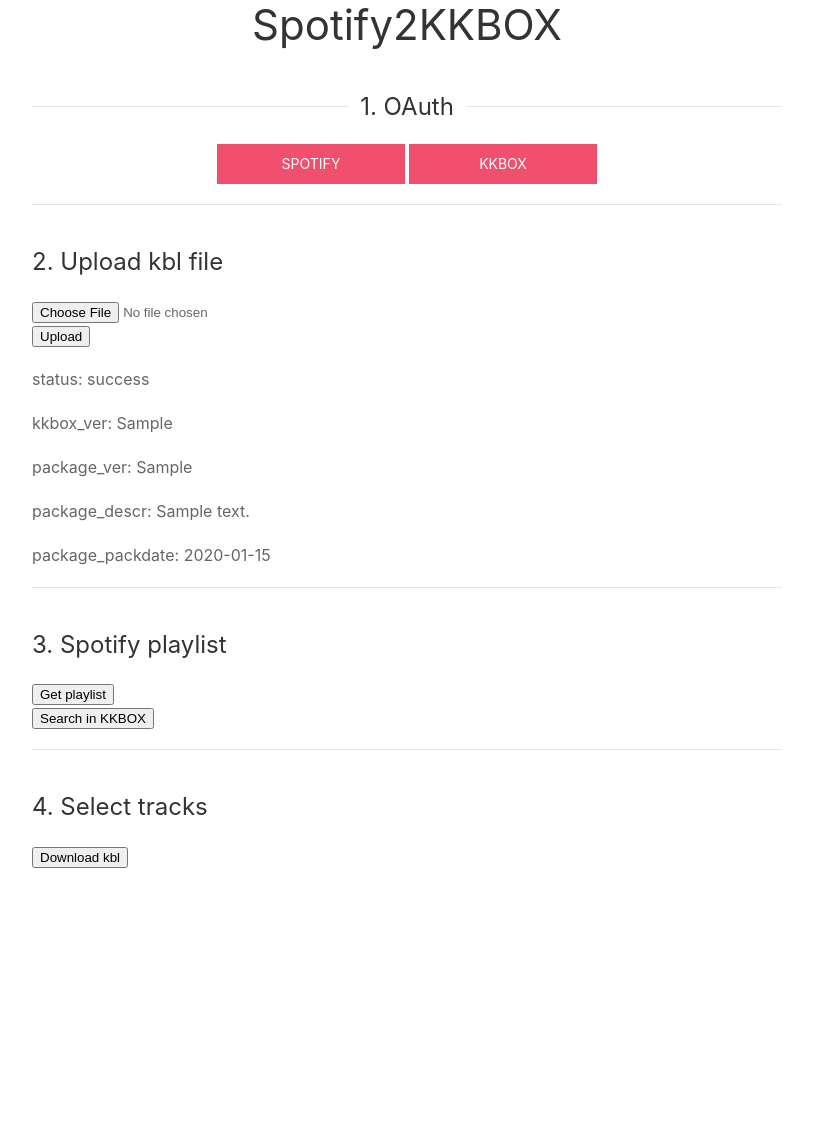
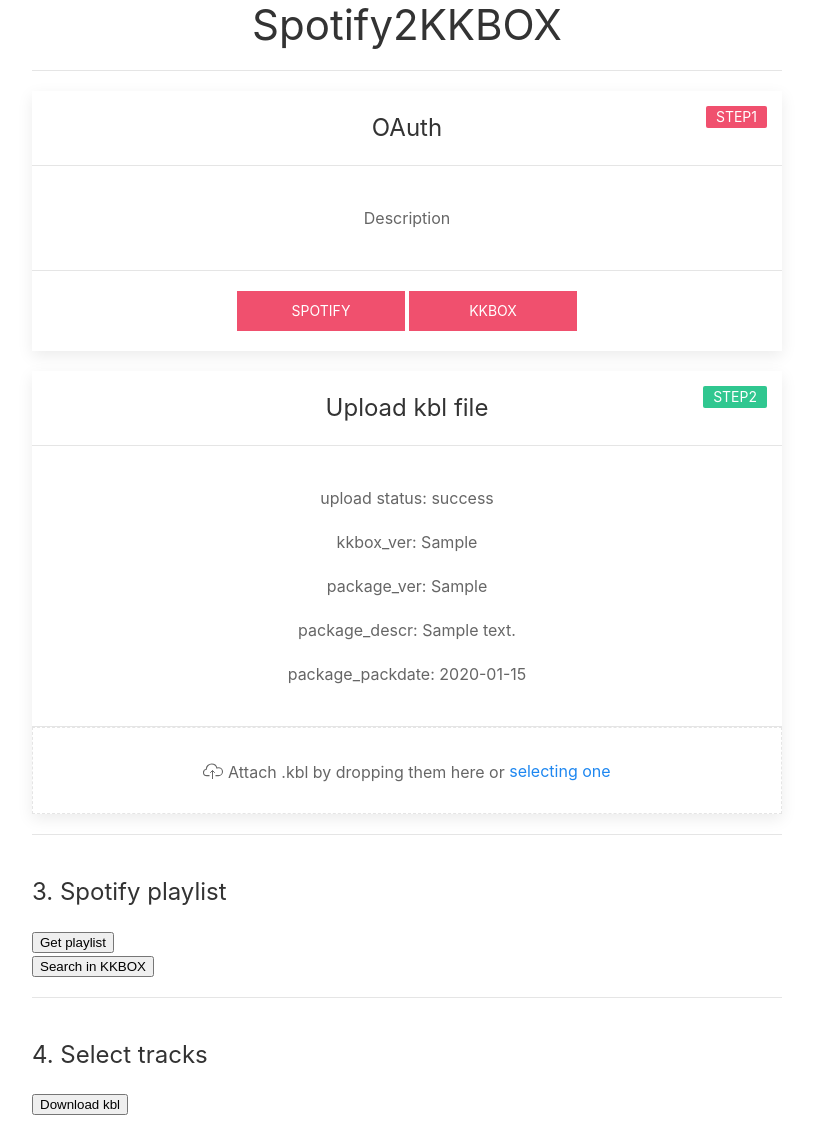
Before and after one commit to kaiiiz/Spotify2KKBOX, a Flask app: template templates/index.html in a window 1280 px wide. Shown: the whole page, without its empty margins (233-1046 px from the left). Before the commit the page ends 868 px from the top, so only its background shows below. Run offline with Flask 2, Linux system fonts and the light colour scheme; the template is opened without the code that fills it: most values are stand-ins (such as "Sample title", 1, 10 or a date in 2020); parts of the project's set-up code (start-up, migrations or seed data) failed here and were passed over; some libraries are stand-ins or nearby versions.

Commit message:
Adjust step 2 UI & rename 'Success' to 'success' and 'Failed' to 'failed'

```diff
--- a/app.py
+++ b/app.py
@@ -101,7 +101,7 @@
     if not checkauth_spotify():
         app.logger.error('Spotify check auth failed')
         response = {
-            'status': 'Failed',
+            'status': 'failed',
             'msg': "Spotify check auth failed, please login spotify.",
             'data': None,
         }
@@ -121,7 +121,7 @@
             tracks_next = tracks_raw.get('items')
             tracks += tracks_next
         response = {
-            'status': 'Success',
+            'status': 'success',
             'msg': "Get all tracks in spotify playlist",
             'data': tracks,
         }
@@ -132,7 +132,7 @@
     if not checkauth_kkbox():
         app.logger.error('KKBOX check auth failed')
         response = {
-            'status': 'Failed',
+            'status': 'failed',
             'msg': "KKBOX check auth failed, please login KKBOX.",
             'data': None,
         }
@@ -173,7 +173,7 @@
                 f'({SP_NAME} - {SP_ARTIST} - {SP_ALBUM}) not found (precisely)'
             )
             response = {
-                'status': 'Failed',
+                'status': 'failed',
                 'msg': "Precisely search failed",
                 'data': None,
             }
@@ -198,7 +198,7 @@
                 f'({SP_NAME} - {SP_ARTIST} - {SP_ALBUM}) not found (precisely)'
             )
             response = {
-                'status': 'Failed',
+                'status': 'failed',
                 'msg': "Precisely search failed",
                 'data': None,
             }
@@ -214,7 +214,7 @@
     else:
         track_data = r
         response = {
-            'status': 'Success',
+            'status': 'success',
             'msg': 'Get track data in KKBOX (precisely search)',
             'data': track_data,
         }
@@ -225,7 +225,7 @@
     if not checkauth_kkbox():
         app.logger.error('KKBOX check auth failed')
         response = {
-            'status': 'Failed',
+            'status': 'failed',
             'msg': "KKBOX check auth failed, please login KKBOX.",
             'data': None,
         }
@@ -277,7 +277,7 @@
             else:
                 track_data = r
                 response = {
-                    'status': 'Success',
+                    'status': 'success',
                     'msg': 'Get track data in KKBOX (blurred)',
                     'data': track_data,
                 }
@@ -314,7 +314,7 @@
             else:
                 track_data = r
                 response = {
-                    'status': 'Success',
+                    'status': 'success',
                     'msg': 'Get track data in KKBOX (blurred)',
                     'data': track_data,
                 }
@@ -323,7 +323,7 @@
             app.logger.warning(
                 f'({SP_NAME} - {SP_ARTIST} - {SP_ALBUM}) not found (blurred)')
             response = {
-                'status': 'Failed',
+                'status': 'failed',
                 'msg': "Blurred search failed",
                 'data': None,
             }
@@ -456,7 +456,7 @@
         'kbl_package_descr'] if 'kbl_package_descr' in session else 'Unknown'
     kbl_package_packdate = session[
         'kbl_package_packdate'] if 'kbl_package_packdate' in session else 'Unknown'
-    kbl_status = 'Success' if 'kbl_status' in session else 'Unknown'
+    kbl_status = 'success' if 'kbl_status' in session else 'Unknown'
     return render_template(
         'index.html',
         spotify_outh_status=spotify_outh_status,
@@ -485,7 +485,7 @@
     if not kbl_template:  # generate failed
         app.logger.error('generate failed, need kbl attributes')
         response = {
-            'status': 'Failed',
+            'status': 'failed',
             'msg': 'generate failed, need kbl attributes',
             'filename': None,
         }
@@ -525,7 +525,7 @@
 
     # 5. return filename
     response = {
-        'status': 'Success',
+        'status': 'success',
         'msg': 'generate success',
         'filename': filename,
     }
@@ -559,10 +559,10 @@
     sp_playlists = []
     for p_name, p_id in playlists.items():
         playlist = all_tracks_in(p_id)
-        if playlist['status'] == 'Failed':
+        if playlist['status'] == 'failed':
             app.logger.error('Get all tracks failed - %s' % playlist['msg'])
             response = {
-                'status': 'Failed',
+                'status': 'failed',
                 'msg': playlist['msg'],
                 'data': None,
             }
@@ -570,7 +570,7 @@
         else:
             sp_playlists.append([p_name, playlist['data']])
     response = {
-        'status': 'Success',
+        'status': 'success',
         'msg': 'Search all tracks in spotify success',
         'data': sp_playlists,
     }
@@ -585,11 +585,11 @@
     sp_artist = sp_data['track']['artists'][0]['name']
     # 1. Search trackdata in kkbox
     resp = search_trackdata_in_kk(sp_name, sp_artist, sp_album)
-    if resp['status'] == 'Failed' and resp['msg'] == "Precisely search failed":
+    if resp['status'] == 'failed' and resp['msg'] == "Precisely search failed":
         resp = search_trackdata_in_kk_blurred(sp_name, sp_artist, sp_album)
-    if resp['status'] == 'Failed':
+    if resp['status'] == 'failed':
         response = {
-            'status': 'Failed',
+            'status': 'failed',
             'msg': resp['msg'],
             'data': {
                 'track_data': sp_data,
@@ -612,7 +612,7 @@
         app.logger.warning(
             f'({sp_name} - {sp_artist} - {sp_album}) not found (kbl attr)')
         response = {
-            'status': 'Failed',
+            'status': 'failed',
             'msg': "kbl attribute doesn't exist",
             'data': {
                 'track_data': sp_data,
@@ -622,7 +622,7 @@
         return jsonify(response=response)
     else:
         response = {
-            'status': 'Success',
+            'status': 'success',
             'msg': "search kbl attribute",
             'data': {
                 'track_data': kk_data,
@@ -644,14 +644,14 @@
             'package_packdate': None,
         }
     }
-    file = request.files.get('file')
+    file = request.files.get('files[]')
     if not file:
         app.logger.error("Upload failed! File doesn't exist")
-        response['status'] = "Failed"
+        response['status'] = "failed"
         response['msg'] = "File doesn't exist"
     elif not allowed_file(file.filename):
         app.logger.error("Upload failed! Unsupport file format")
-        response['status'] = "Failed"
+        response['status'] = "failed"
         response['msg'] = "Unsupport file format"
     else:
         xml = file.read().decode('utf-8')
@@ -660,7 +660,7 @@
             content = content.get('utf-8_data').get('kkbox_package')
         except xmltodict.expat.ExpatError:
             app.logger.error("Upload failed! kbl file parse failed!")
-            response['status'] = "Failed"
+            response['status'] = "failed"
             response['msg'] = "kbl file parse failed!"
         else:
             kkbox_ver = content.get('kkbox_ver') or ''
@@ -668,7 +668,7 @@
             package_descr = content.get('package').get('descr') or ''
             package_packdate = content.get('package').get('packdate') or ''
             update_ses = {
-                'kbl_status': 'Success',
+                'kbl_status': 'success',
                 'kbl_kkbox_ver': kkbox_ver,
                 'kbl_package_ver': package_ver,
                 'kbl_package_descr': package_descr,
@@ -676,7 +676,7 @@
             }
             session.update(update_ses)
             update_resp = {
-                'status': "Success",
+                'status': "success",
                 'msg': "Upload success!",
                 'data': {
                     'kkbox_ver': kkbox_ver,
@@ -705,7 +705,7 @@
     if not checkauth_spotify():
         app.logger.error('Spotify check auth failed')
         response = {
-            'status': 'Failed',
+            'status': 'failed',
             'msg': "Spotify check auth failed, please login spotify.",
             'data': None,
         }
@@ -714,7 +714,7 @@
         url = 'https://api.spotify.com/v1/me/playlists'
         headers = {'Authorization': 'Bearer ' + spotify.access_token}
         response = {
-            'status': 'Success',
+            'status': 'success',
             'msg': "Get playlists success",
             'data': {
                 'playlists': requests.get(url, headers=headers).json()
--- a/static/css/spotify2kkbox.css
+++ b/static/css/spotify2kkbox.css
@@ -11,3 +11,9 @@
     background-color: #30c790;
     color: #fff;
 }
+.label-failed {
+    background:#f0506e;
+}
+.label-success {
+    background:#30c790;
+}
--- a/static/js/step2.js
+++ b/static/js/step2.js
@@ -1,26 +1,38 @@
 $(function () {
-    $('#upload_kbl_btn').click(function () {
-        var form_data = new FormData($('#upload_kbl')[0]);
-        $.ajax({
-            type: 'POST',
+    var bar = document.getElementById('js-progressbar');
+    UIkit.upload('.js-upload', {
         url: '/upload_kbl',
-            data: form_data,
-            cache: false,
-            processData: false,
-            contentType: false,
-            success: function (data) {
-                response = data.response
-                if (response.status == "Success") {
+        multiple: true,
+        loadStart: function (e) {
+            bar.removeAttribute('hidden');
+            bar.max = e.total;
+            bar.value = e.loaded;
+        },
+        progress: function (e) {
+            bar.max = e.total;
+            bar.value = e.loaded;
+        },
+        loadEnd: function (e) {
+            bar.max = e.total;
+            bar.value = e.loaded;
+        },
+        completeAll: function () {
+            response = JSON.parse(arguments[0].response).response
+            if (response.status == "success") {
                 $('#kbl_status').html(response.status)
                 $('#kbl_kkbox_ver').html(response.data.kkbox_ver)
                 $('#kbl_package_ver').html(response.data.package_ver)
                 $('#kbl_package_descr').html(response.data.package_descr)
                 $('#kbl_package_packdate').html(response.data.package_packdate)
+                $('#step2_status').removeClass('label-failed')
+                $('#step2_status').addClass('label-success')
             }
-                else if (response.status == "Failed") {
-                    $('#kbl_status').html(response.status + ' - ' + response.msg)
+            else if (response.status == "failed") {
+                $('#kbl_status').html(response.msg)
+                $('#step2_status').removeClass('label-success')
+                $('#step2_status').addClass('label-failed')
             }
-            },
+            bar.setAttribute('hidden', 'hidden');
+        }
     });
 });
-});
--- a/static/js/step3.js
+++ b/static/js/step3.js
@@ -7,7 +7,7 @@
                 var status = data.response.status
                 var msg = data.response.msg
                 var data = data.response.data
-                if (status == 'Failed') {
+                if (status == 'failed') {
                     $("#spotify_playlists").html('<p>Failed - ' + msg + '</p>')
                     return
                 }
@@ -64,7 +64,7 @@
                 var status = data.response.status
                 var msg = data.response.msg
                 var sp_playlists = data.response.data
-                if (status == "Failed") {
+                if (status == "failed") {
                     $("#search_detail").html('<p>Failed - ' + msg + '</p>')
                     return
                 }
@@ -96,7 +96,7 @@
                 var msg = data.response.msg
                 var track_data = data.response.data.track_data
                 var kbl_attr = data.response.data.kbl_attr
-                if (status == 'Success') {
+                if (status == 'success') {
                     var success_log = ''
                     var track_name = track_data['name']
                     var track_album = track_data['album']['name']
--- a/static/js/step4.js
+++ b/static/js/step4.js
@@ -13,7 +13,7 @@
                 status = data.response.status
                 msg = data.response.msg
                 filename = data.response.filename
-                if (status == 'Success') {
+                if (status == 'success') {
                     window.location.replace('download/' + filename)
                 }
             },
--- a/templates/index.html
+++ b/templates/index.html
@@ -1,4 +1,17 @@
 <!DOCTYPE html>
+<meta>
+    <link rel="stylesheet" href="https://cdnjs.cloudflare.com/ajax/libs/uikit/3.0.3/css/uikit.min.css" />
+    <script src="https://cdnjs.cloudflare.com/ajax/libs/uikit/3.0.3/js/uikit.min.js"></script>
+    <script src="https://cdnjs.cloudflare.com/ajax/libs/uikit/3.0.3/js/uikit-icons.min.js"></script>
+    <script src="//ajax.googleapis.com/ajax/libs/jquery/1.9.1/jquery.min.js"></script>
+    <link rel="stylesheet" href="{{ url_for('static', filename='css/spotify2kkbox.css') }}">
+    <script type=text/javascript>
+        $SCRIPT_ROOT = {{ request.script_root|tojson|safe }};
+    </script>
+    <script src="{{url_for('static', filename='js/step2.js')}}"></script>
+    <script src="{{url_for('static', filename='js/step3.js')}}"></script>
+    <script src="{{url_for('static', filename='js/step4.js')}}"></script>
+</meta>
 <html>
 
     <head>
@@ -8,9 +21,27 @@
     </head>
 
     <body>
-        <div class="uk-container uk-container-xsmall">
+        <div id="step1" class="uk-container uk-container-xsmall">
             <h1 class="uk-text-center">Spotify2KKBOX</h1>
-            <h3 class="uk-heading-line uk-text-center"><span>1. OAuth</span></h3>
+            <hr>
+            <!-- step1 -->
+            <div class="uk-card uk-card-default uk-margin-bottom">
+                <!-- status -->
+                {% if spotify_outh_status and kkbox_outh_status %}
+                    <div id="step1_status" class="uk-card-badge uk-label label-success">STEP1</div>
+                {% else %}
+                    <div id="step1_status" class="uk-card-badge uk-label label-failed">STEP1</div>
+                {% endif %}
+                <!-- header -->
+                <div class="uk-card-header">
+                    <h3 class="uk-text-center uk-card-title">OAuth</h3>
+                </div>
+                <!-- body -->
+                <div class="uk-card-body uk-text-center">
+                    <p>Description</p>
+                </div>
+                <!-- footer -->
+                <div class="uk-card-footer">
                     <form class="uk-text-center" action="{{ url_for('login') }}" method="POST">
                         {% if spotify_outh_status %}
                             <button class="uk-button uk-button-default uk-width-1-4 button-success" name="platform" value="spotify">Spotify</button>
@@ -23,17 +54,42 @@
                             <button class="uk-button uk-button-default uk-width-1-4 uk-button-danger" name="platform" value="kkbox">KKBOX</button>
                         {% endif %}
                     </form>
-            <hr>
-            <h3>2. Upload kbl file</h3>
-            <form id="upload_kbl" enctype="multipart/form-data" method="POST">
-                <input name="file" type="file">
-            </form>
-            <button id="upload_kbl_btn" type="button">Upload</button>
-            <p>status: <span id="kbl_status">{{ kbl_status }}</span></p>
+                </div>
+            </div>
+            <!-- step2 -->
+            <div class="uk-card uk-card-default uk-margin-bottom">
+                <!-- status -->
+                {% if kbl_status == "success" %}
+                    <div id="step2_status" class="uk-card-badge uk-label label-success">STEP2</div>
+                {% else %}
+                    <div id="step2_status" class="uk-card-badge uk-label label-failed">STEP2</div>
+                {% endif %}
+                <!-- header -->
+                <div class="uk-card-header">
+                    <h3 class="uk-text-center uk-card-title">Upload kbl file</h3>
+                </div>
+                <!-- body -->
+                <div class="uk-card-body uk-text-center">
+                    <p>upload status: <span id="kbl_status">{{ kbl_status }}</span></p>
                     <p>kkbox_ver: <span id="kbl_kkbox_ver">{{ kbl_kkbox_ver }}</span></p>
                     <p>package_ver: <span id="kbl_package_ver">{{ kbl_package_ver }}</span></p>
                     <p>package_descr: <span id="kbl_package_descr">{{ kbl_package_descr }}</span></p>
                     <p>package_packdate: <span id="kbl_package_packdate">{{ kbl_package_packdate }}</span></p>
+                </div>
+                <!-- footer -->
+                <div class="uk-card-footer uk-padding-remove">
+                    <div class="js-upload uk-placeholder uk-text-center">
+                        <span uk-icon="icon: cloud-upload"></span>
+                        <span class="uk-text-middle">Attach .kbl by dropping them here or</span>
+                        <div id="upload_kbl" enctype="multipart/form-data" method="POST" uk-form-custom>
+                            <input type="file" multiple>
+                            <span class="uk-link">selecting one</span>
+                        </div>
+                        <progress id="js-progressbar" class="uk-progress" value="0" max="100" hidden></progress>
+                    </div>
+                </div>
+            </div>
+
             <hr>
             <h3>3. Spotify playlist</h3>
             <button id='get_sp_playlist'>Get playlist</button>
@@ -48,15 +104,3 @@
     </body>
 
 </html>
-
-<link rel="stylesheet" href="https://cdnjs.cloudflare.com/ajax/libs/uikit/3.0.3/css/uikit.min.css" />
-<script src="https://cdnjs.cloudflare.com/ajax/libs/uikit/3.0.3/js/uikit.min.js"></script>
-<script src="https://cdnjs.cloudflare.com/ajax/libs/uikit/3.0.3/js/uikit-icons.min.js"></script>
-<script src="//ajax.googleapis.com/ajax/libs/jquery/1.9.1/jquery.min.js"></script>
-<link rel="stylesheet" href="{{ url_for('static', filename='css/spotify2kkbox.css') }}">
-<script type=text/javascript>
-    $SCRIPT_ROOT = {{ request.script_root|tojson|safe }};
-</script>
-<script src="{{url_for('static', filename='js/step2.js')}}"></script>
-<script src="{{url_for('static', filename='js/step3.js')}}"></script>
-<script src="{{url_for('static', filename='js/step4.js')}}"></script>
```
Lines whose indentation alone changed are shown as unchanged.
